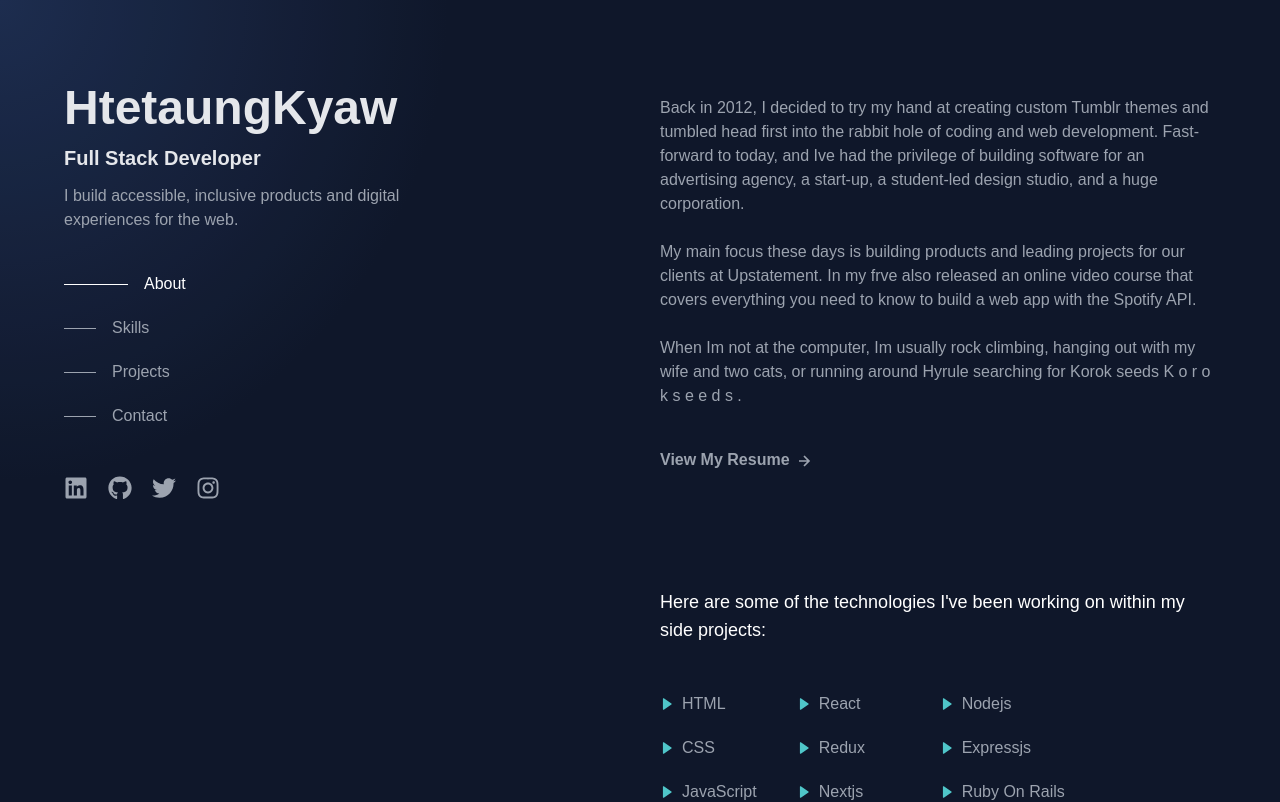
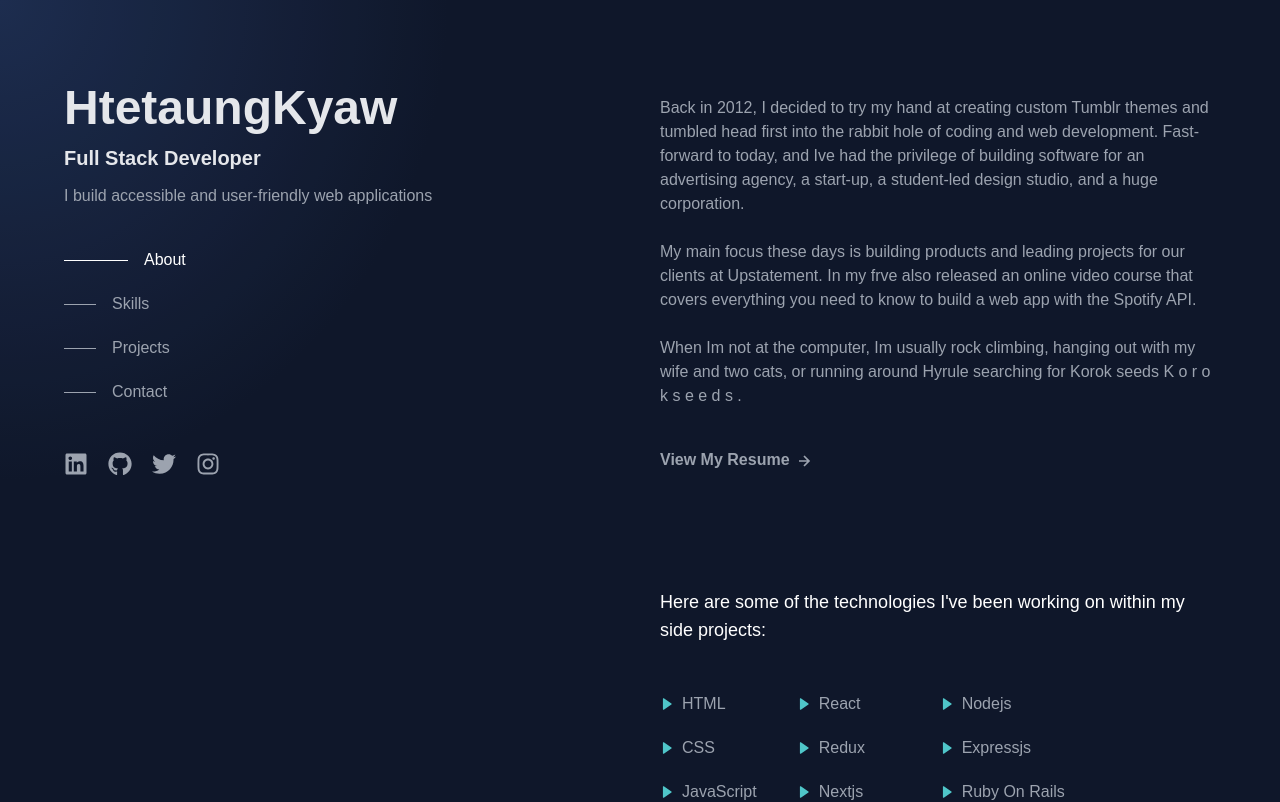
Before and after one commit to Htetaungkyaw71/portfolio, a React (Vite) app: page / in a window 1280 px wide. Shown: the top 802 px of the page. Built offline with nearby package versions, Linux system fonts and the light colour scheme; a web font is replaced by a local one.

Commit message:
added headline

```diff
--- a/src/components/Header.jsx
+++ b/src/components/Header.jsx
@@ -11,11 +11,10 @@ const Header = ({ activeTag }) => {
         Full Stack Developer
       </h2>
       <p className="text-md mt-3 text-gray-400 w-auto sm:w-auto md:w-auto lg:w-96 xl:w-96">
-        I build accessible, inclusive products and digital experiences for the
-        web.
+        I build accessible and user-friendly web applications
       </p>
       <div>
-        <p className="mt-10">
+        <div className="mt-10">
           <a href="#about" className="flex items-center">
             <div
               className={`${
@@ -31,8 +30,8 @@ const Header = ({ activeTag }) => {
               About
             </div>
           </a>
-        </p>
-        <p className="mt-5">
+        </div>
+        <div className="mt-5">
           <a href="#skill" className="flex items-center">
             <div
               className={`${
@@ -48,8 +47,8 @@ const Header = ({ activeTag }) => {
               Skills
             </div>
           </a>
-        </p>
-        <p className="mt-5">
+        </div>
+        <div className="mt-5">
           <a href="#project" className="flex items-center">
             <div
               className={`${
@@ -65,8 +64,8 @@ const Header = ({ activeTag }) => {
               Projects
             </div>
           </a>
-        </p>
-        <p className="mt-5">
+        </div>
+        <div className="mt-5">
           <a href="#contact" className="flex items-center">
             <div
               className={`${
@@ -82,7 +81,7 @@ const Header = ({ activeTag }) => {
               Contact
             </div>
           </a>
-        </p>
+        </div>
       </div>
       <div className="flex mt-12">
         <a
```
